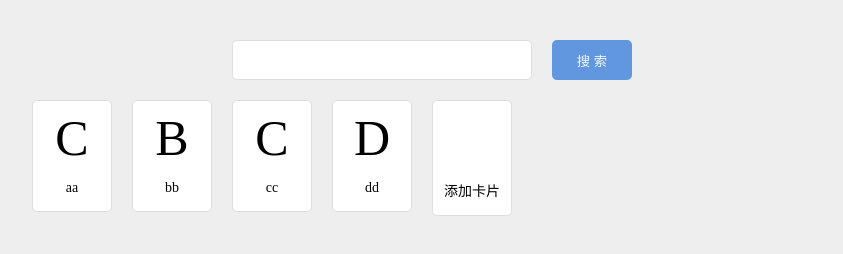
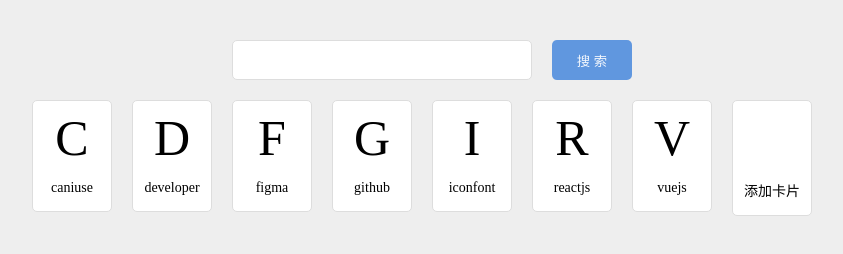
Before and after one commit to Givemeisright/web-nav, a plain HTML site: page src/index.html in a window 1280 px wide. Shown: the whole page, without its empty margins (208-1051 px from the left). Drawn offline with nearby package versions, Linux system fonts and the light colour scheme.

Commit message:
add website

```diff
--- a/src/index.html
+++ b/src/index.html
@@ -17,7 +17,7 @@
 </head>
 <body>
     <header class="searchTab">
-        <form class="searchForm" method="get" action="https://cn.bing.com/search?" target="_blank">
+        <form class="searchForm" method="get" action="https://cn.bing.com/search?" autocomplete="off">
             <input name="q" type="text">
             <button type="submit">搜 索</button>
         </form>
--- a/src/main.js
+++ b/src/main.js
@@ -4,22 +4,40 @@
 const objectHasMap = JSON.parse(hashMapStorage)
 //将string类型hasMap变成对象，对应const stringHashMap = JSON.stringify(hasMap)
 const hasMap = objectHasMap || [{
-    logo: 'c',
-    url: 'aa.com'
-}, {
-    logo: 'B',
-    url: 'bb.com'
-}, {
-    logo: 'C',
-    url: 'cc.com'
-}, {
-    logo: 'D',
-    url: 'dd.com'
-}]
+        logo: 'C',
+        url: 'https://caniuse.com/'
+    },
+    {
+        logo: 'D',
+        url: 'https://developer.mozilla.org/zh-CN/docs/Web'
+    },
+    {
+        logo: 'F',
+        url: 'https://www.figma.com/'
+    },
+    {
+        logo: 'G',
+        url: 'https://github.com/'
+    },
+    {
+        logo: 'I',
+        url: 'https://www.iconfont.cn/'
+    },
+
+    {
+        logo: 'R',
+        url: 'https://reactjs.org/'
+    },
+    {
+        logo: 'V',
+        url: 'https://cn.vuejs.org/'
+    }
+]
 const prune = (url) => {
     return url.replace('https://', '')
         .replace('http://', '')
         .replace('www.', '')
+        .replace('cn.', '')
         .replace(/\/.*/, '')
         .replace(/\..*/, '')
 }
```
